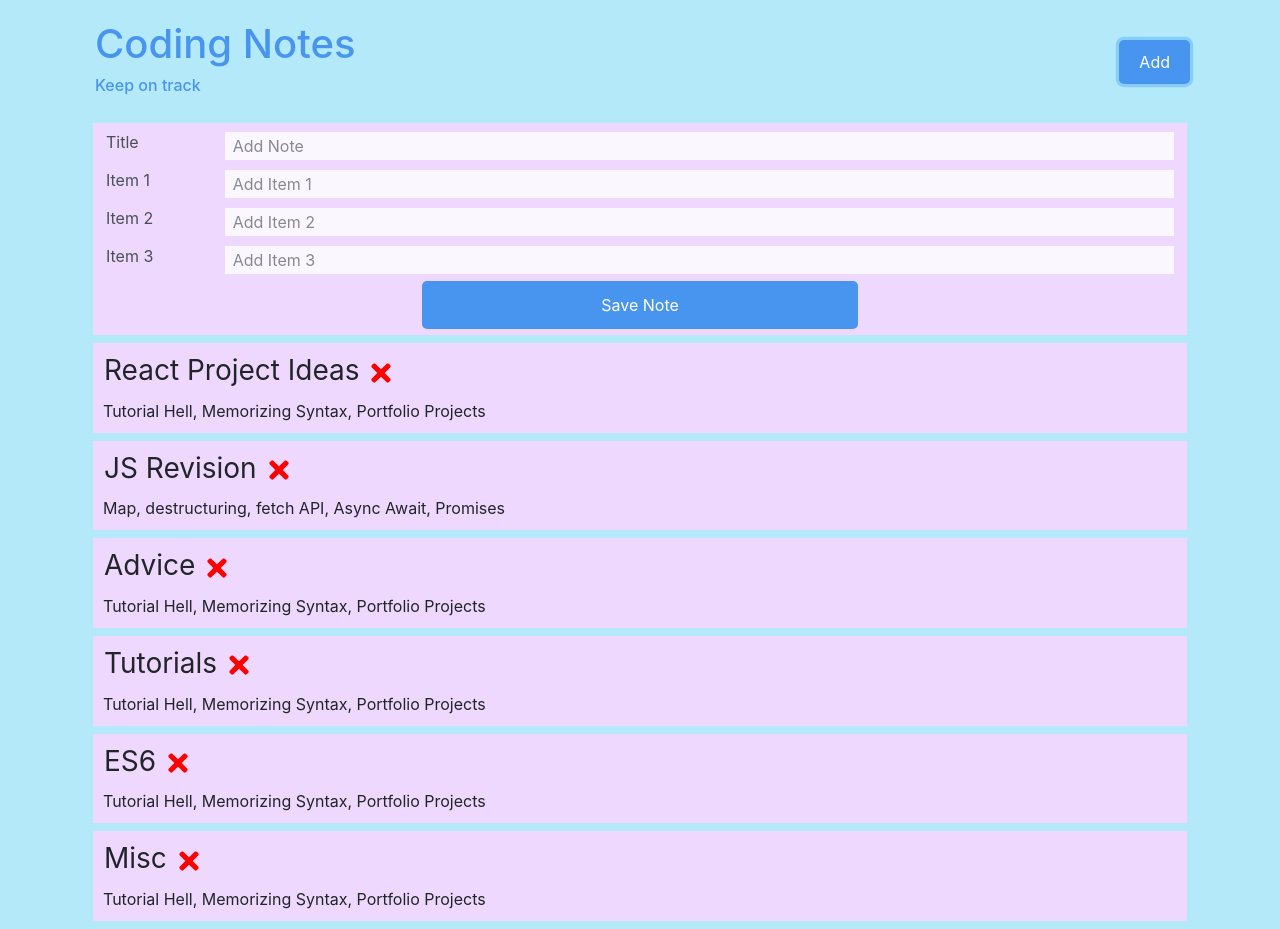
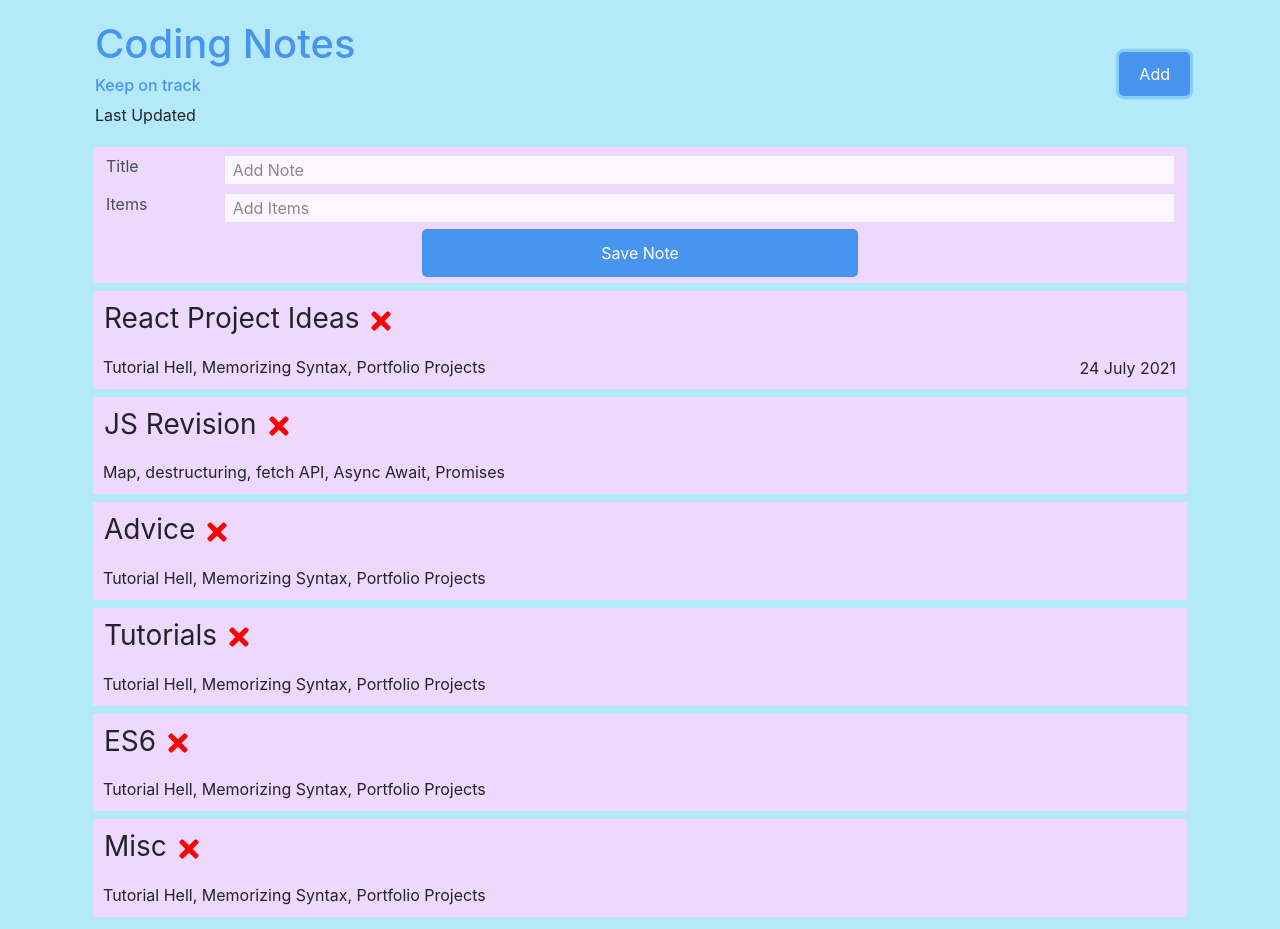
Before and after one commit to andrewneilclarke/coding-notes, a React (Create React App) app: page / in a window 1280 px wide. Both pictures are taken after a click on the button "Add". Built offline with nearby package versions, Linux system fonts and the light colour scheme.

Commit message:
added timestamps

```diff
--- a/src/App.js
+++ b/src/App.js
@@ -9,38 +9,44 @@ function App() {
 {
 "id": 1,
 "title": "React Project Ideas",
-"text": "Tutorial Hell, Memorizing Syntax, Portfolio Projects",
+"items": "Tutorial Hell, Memorizing Syntax, Portfolio Projects",
 "expand": false,
+"updated": '24 July 2021'
 },
 {
   "id": 2,
   "title": "JS Revision",
-  "text": "Map, destructuring, fetch API, Async Await, Promises",
+  "items": "Map, destructuring, fetch API, Async Await, Promises",
   "expand": false,
+  "updated": ''
 },
 {
   "id": 3,
   "title": "Advice",
-  "text": "Tutorial Hell, Memorizing Syntax, Portfolio Projects",
+  "items": "Tutorial Hell, Memorizing Syntax, Portfolio Projects",
   "expand": false,
+  "updated": ''
 },
 {
   "id": 4,
   "title": "Tutorials",
-  "text": "Tutorial Hell, Memorizing Syntax, Portfolio Projects",
+  "items": "Tutorial Hell, Memorizing Syntax, Portfolio Projects",
   "expand": false,
+  "updated": ''
 },
 {
   "id": 5,
   "title": "ES6",
-  "text": "Tutorial Hell, Memorizing Syntax, Portfolio Projects",
+  "items": "Tutorial Hell, Memorizing Syntax, Portfolio Projects",
   "expand": false,
+  "updated": ''
 },
 {
   "id": 6,
   "title": "Misc",
-  "text": "Tutorial Hell, Memorizing Syntax, Portfolio Projects",
+  "items": "Tutorial Hell, Memorizing Syntax, Portfolio Projects",
   "expand": false,
+  "updated": ''
 },
 ])
 
@@ -61,7 +67,7 @@ const handleClick = () => {
 // add note
 const addNote = (note) => {
   const id = Math.floor(Math.random() * 10000) +1
-  // console.log(note)
+  console.log(note)
   const newNote = { id, ...note }
   setNotes([...notes, newNote])
 }
--- a/src/components/AddNote.js
+++ b/src/components/AddNote.js
@@ -2,21 +2,25 @@ import { useState } from 'react'
 
 const AddNote = ( { onAdd } ) => {
     const [title, setTitle] = useState('')
-    const [item1, setItem1] = useState('')
-    const [item2, setItem2] = useState('')
-    const [item3, setItem3] = useState('')
+    const [items, setItems] = useState('')
+    const [expand, setExpand] = useState(false)
+    const [updated, setUpdated] = useState('')
 
     const onSubmit = (e) => {
         e.preventDefault()
         if (!title) {
-            alert('Please fill out note title')
+            alert('Please fill out note')
             return
         }
-        onAdd( { title, item1, item2, item3 })
+        const now = new Date();
+        const nowTime = now.toLocaleString();
+        onAdd( { title, items, expand, updated })
         setTitle('')
-        setItem1('')
-        setItem2('')
-        setItem3('')
+        setItems('')
+        setExpand('')
+        setUpdated(nowTime)
+        console.log(title, items, expand, nowTime)
+
     }
 
     return (
@@ -26,16 +30,8 @@ const AddNote = ( { onAdd } ) => {
                 <input type="text" value={title} placeholder="Add Note" onChange={(e) => setTitle(e.target.value)} />
             </div>
             <div className="form-control">
-                <label>Item 1</label>
-                <input type="text" value={item1} placeholder="Add Item 1" onChange={(e) => setItem1(e.target.value)} />
-            </div>
-            <div className="form-control">
-                <label>Item 2</label>
-                <input type="text" value={item2} placeholder="Add Item 2" onChange={(e) => setItem2(e.target.value)} />
-            </div>
-            <div className="form-control">
-                <label>Item 3</label>
-                <input type="text" value={item3} placeholder="Add Item 3" onChange={(e) => setItem3(e.target.value)} />
+                <label>Items</label>
+                <input type="text" value={items} placeholder="Add Items" onChange={(e) => setItems(e.target.value)} />
             </div>
             <input type="submit" value="Save Note" className="btn btn-block" />
         </form>
--- a/src/components/Body.js
+++ b/src/components/Body.js
@@ -1,8 +1,13 @@
 const Body = ( { note } ) => {
-    const { text } = note;
+    const { items, updated, expand } = note;
     return (
-        <div className="note">
-            {text}
+        <div className="body-container">
+            <div className="note">
+                {items}
+            </div>
+            <div className="updated">
+                {updated} {expand}
+            </div>
         </div>
     )
 }
--- a/src/components/Header.js
+++ b/src/components/Header.js
@@ -6,9 +6,9 @@ const Header = ( {setshowaddform, showaddform, handleClick } ) => {
     return (
         <header className="header">
         <div>
-        <h1>Coding Notes</h1>
-        <h6>Keep on track</h6>
-        {/* <p>Click title to expand</p> */}
+            <h1>Coding Notes</h1>
+            <h6>Keep on track</h6>
+            <p>Last Updated</p>
         </div>
         <Button text="Add" onClick={handleClick}/>
       </header>
--- a/src/index.css
+++ b/src/index.css
@@ -27,8 +27,8 @@ body {
   margin: 20px 0;
   padding-left: 10px;
 }
-.container p {
-  /* margin: 5px; */
+.header p {
+  margin: 0;
 }
 
 li {
@@ -75,6 +75,7 @@ li {
   background-color: var(--purple);
   margin: 8px;
   padding: 1px;
+  /* max-width: 30vw; */
 }
 
 .note.expand {
@@ -88,6 +89,14 @@ li {
   justify-content: space-between; */
   margin: 10px 10px;
   font-weight: normal;
+}
+.body-container {
+  display: flex;
+  justify-content: space-between;
+}
+.body-container .updated {
+  padding-top: 10px;
+  padding-right: 10px;
 }
 
 .note ul li {
```
